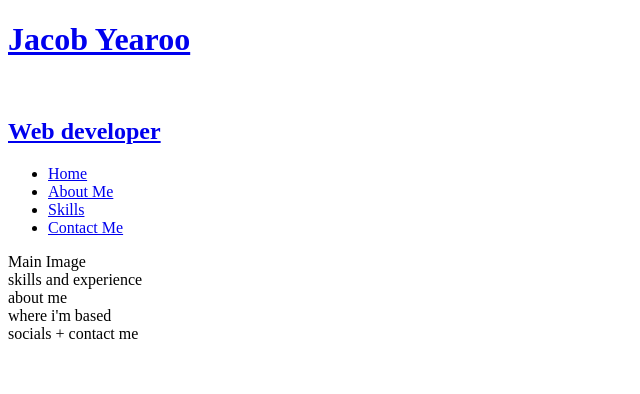
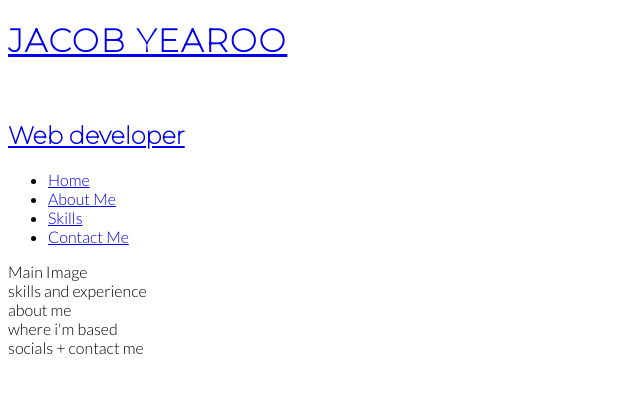
Before and after one commit to Code-Institute-Submissions/Jacob-Yearoo-project-one_JulyResub, a plain HTML site: page index.html in a window 1280 px wide. Shown: the whole page, without its empty margins (0-640 px from the left). Drawn offline with Linux system fonts and the light colour scheme.

Commit message:
add header styling and new fonts

```diff
--- a/assets/css/style.css
+++ b/assets/css/style.css
@@ -0,0 +1,14 @@
+/* Headings and body */
+
+h1, h2 {
+    font-family: 'Montserrat', sans-serif;
+}
+
+body {
+    font-family: 'Lato', sans-serif;
+}
+
+#name-title {
+    text-transform: uppercase;
+    letter-spacing: 2px;
+}
--- a/index.html
+++ b/index.html
@@ -8,14 +8,18 @@
     <meta name="keywords" content="Web developer, portfolio, CV, Jacob Yearoo, full stack">
 
     <link rel="stylesheet" href="assets/css/style.css">
+    <link rel="preconnect" href="https://fonts.googleapis.com">
+    <link rel="preconnect" href="https://fonts.gstatic.com" crossorigin>
+    <link href="https://fonts.googleapis.com/css2?family=Lato:wght@300&family=Montserrat:wght@100&display=swap" rel="stylesheet">
+
     <title>Jacob Yearoo Portfolio - Web Developer</title>
 </head>
 <body>
     <header>
         <a href="index.html">
-            <h1>Jacob Yearoo</h1>
+            <h1 id="name-title">Jacob Yearoo</h1>
             <br>
-            <h2>Web developer</h2>
+            <h2 id="job-title">Web developer</h2>
         </a>
 
         <nav>
```
Also changed, not shown: 1 other file.
